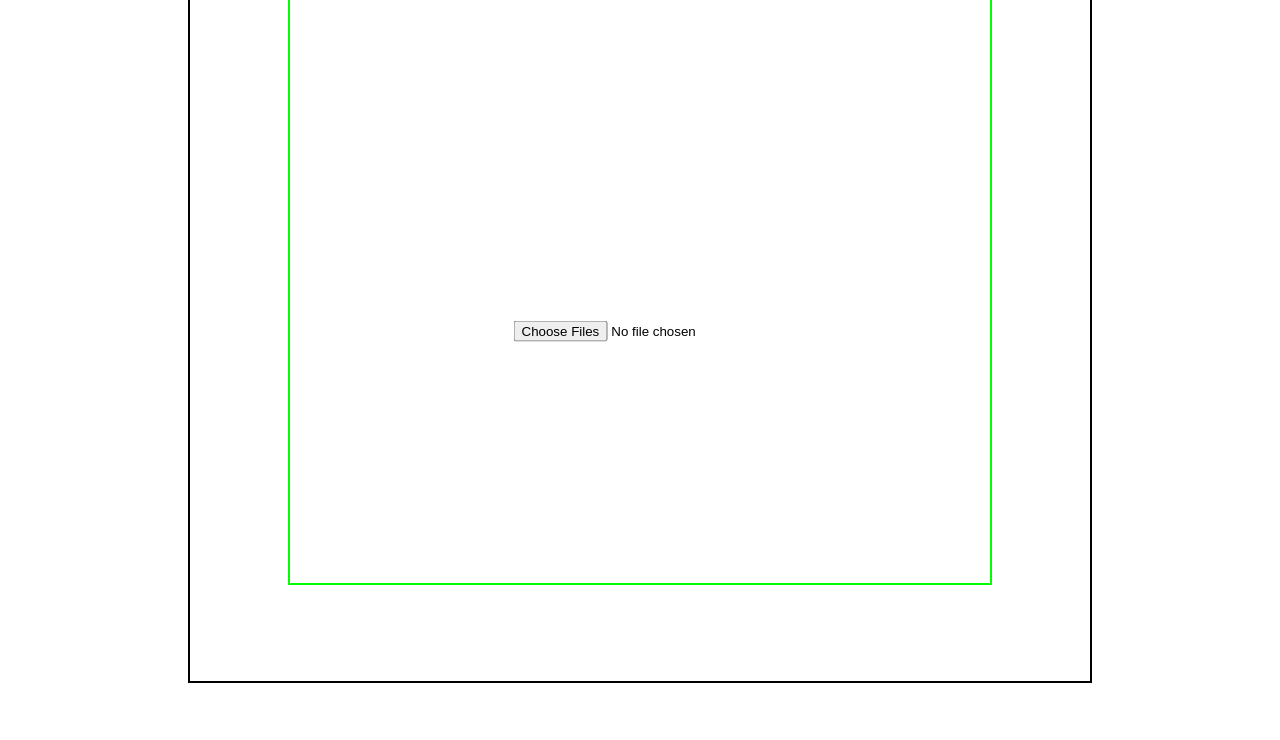
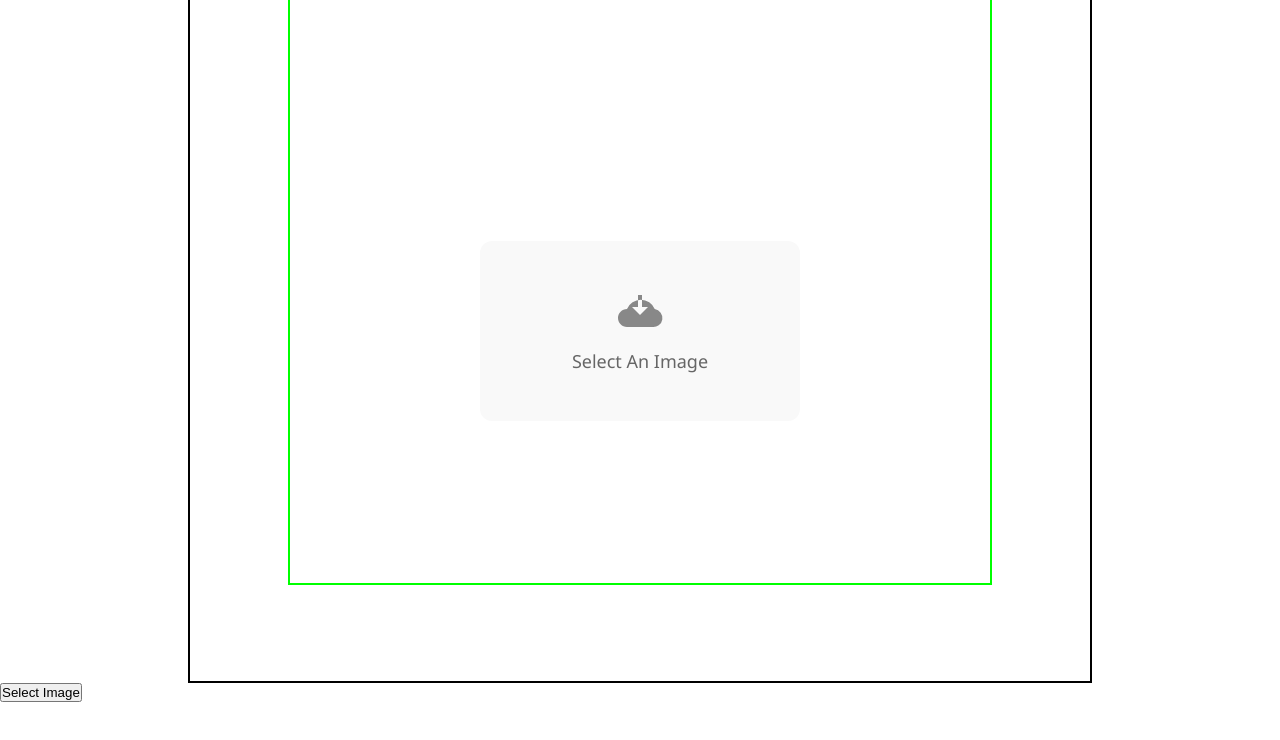
Before and after one commit to BrianRuhiuMuhia/image-editor, a plain HTML site: page index.html in a window 1280 px wide. Shown: the part 58-798 px from the top of the page. Drawn offline with Linux system fonts and the light colour scheme.

Commit message:
select-box

```diff
--- a/index.html
+++ b/index.html
@@ -12,9 +12,20 @@
 
     <div class="image-place">
         <div class="input">
-            <input type="file"  multiple ></div>
+          <label class="upload-placeholder" for="fileInput" tabindex="0" role="button" aria-label="Upload file">
+    <svg viewBox="0 0 24 24" aria-hidden="true" focusable="false">
+      <path d="M19.35 10.04A7.49 7.49 0 0 0 5.5 10c-2.49 0-4.5 2.11-4.5 4.5S3.01 19 5.5 19H18a4.5 4.5 0 0 0 1.35-8.96zM12 13l-4-4h3V3h2v6h3l-4 4z"/>
+    </svg>
+    <div class="upload-placeholder-text">
+      Select An Image
+    </div>
+    <input type="file" id="fileInput" style="display:none" />
+  </label></div>
         <div class="canva"><canvas class="canvas"></canvas></div>
         <div class="icons"></div>
+    </div>
+    <div class="controls">
+        <button class="select">Select Image</button>
     </div>
     </div>
 
--- a/script/main.js
+++ b/script/main.js
@@ -1,7 +1,20 @@
 const files=document.querySelector("input")
 const canvas=document.querySelector("canvas")
 const icons=document.querySelector(".icons")
-const ctx=canvas.getContext("2d")
+
+const sBtn=document.querySelector(".select")
+const inputB=document.querySelector(".input")
+sBtn.addEventListener("click",(event)=>{
+event.preventDefault()
+toggleSelectBox()
+
+})
+function toggleSelectBox(event){
+  if(event!=undefined){
+event.preventDefault()
+  }
+inputB.classList.toggle("hidden")
+}
 function checkIfImage(files) {
 for (let file of files)
 {
@@ -13,8 +26,11 @@ for (let file of files)
 return true
 
   }
-  files.addEventListener("change", (event) => {
-    const files = event.target.files;
+  function getFile(event){
+    event.preventDefault();
+    event.stopPropagation();
+const files = event.target.files;
+console.log("hello world")
     if(checkIfImage(files)){
     for(let file of files){
     loadImage(file)
@@ -25,7 +41,8 @@ return true
       files=[]
     }
 
-  });
+  }
+files.addEventListener("change", getFile);
 function loadImage(file){
 
     const reader = new FileReader();
@@ -35,8 +52,10 @@ function loadImage(file){
       img.src = e.target.result;
       img.onload = () => {
         console.log("Loading Image")
+        // toggleSelectBox(undefined)
         drawImage(canvas,img)
         showImageIcons(img)
+        toggleSelectBox()
       };
       img.onerror = () => {
         alert("Error loading the image file.");
@@ -70,7 +89,6 @@ function showImageIcons(image){
     icons.insertBefore(lastIcon, clickedNext);
     icons.insertBefore(clickedIcon, lastNext);
     const imageDataURL = clickedIcon.toDataURL();
-      console.log('Image data URL:', imageDataURL);
   const img = new Image();
   img.src = imageDataURL;
   img.onload=()=>{
@@ -88,8 +106,12 @@ function drawImage(canvas,image){
   }
   else{
     const ctx=canvas.getContext("2d")
-    ctx.clearRect(0, 0, canvas.width, canvas.height);
+    clearCanvas(ctx)
     ctx.drawImage(image,0,0,canvas.width,canvas.height)
   }
 
   }
+  function clearCanvas(ctx){
+
+ ctx.clearRect(0, 0, canvas.width, canvas.height);
+  }
--- a/style/style.css
+++ b/style/style.css
@@ -39,3 +39,41 @@
     width:80px;
     height: 80px;
 }
+ .upload-placeholder {
+      width: 320px;
+      height: 180px;
+      border-radius: 12px;
+      background-color: #f9f9f9;
+      color: #666;
+      font-family: 'Segoe UI', Tahoma, Geneva, Verdana, sans-serif;
+      display: flex;
+      flex-direction: column;
+      justify-content: center;
+      align-items: center;
+      cursor: pointer;
+      transition: border-color 0.3s ease, background-color 0.3s ease;
+      user-select: none;
+    }
+    .upload-placeholder:hover {
+      border-color: #4caf50;
+      background-color: #e8f5e9;
+      color: #2e7d32;
+      box-shadow: 0 0 12px #4caf50aa;
+    }
+    .upload-placeholder svg {
+      width: 48px;
+      height: 48px;
+      margin-bottom: 12px;
+      fill: #888;
+      transition: fill 0.3s ease;
+    }
+    .upload-placeholder:hover svg {
+      fill: #4caf50;
+    }
+    .upload-placeholder-text {
+      font-size: 18px;
+      text-align: center;
+    }
+    .hidden{
+        display:none;
+    }
```
